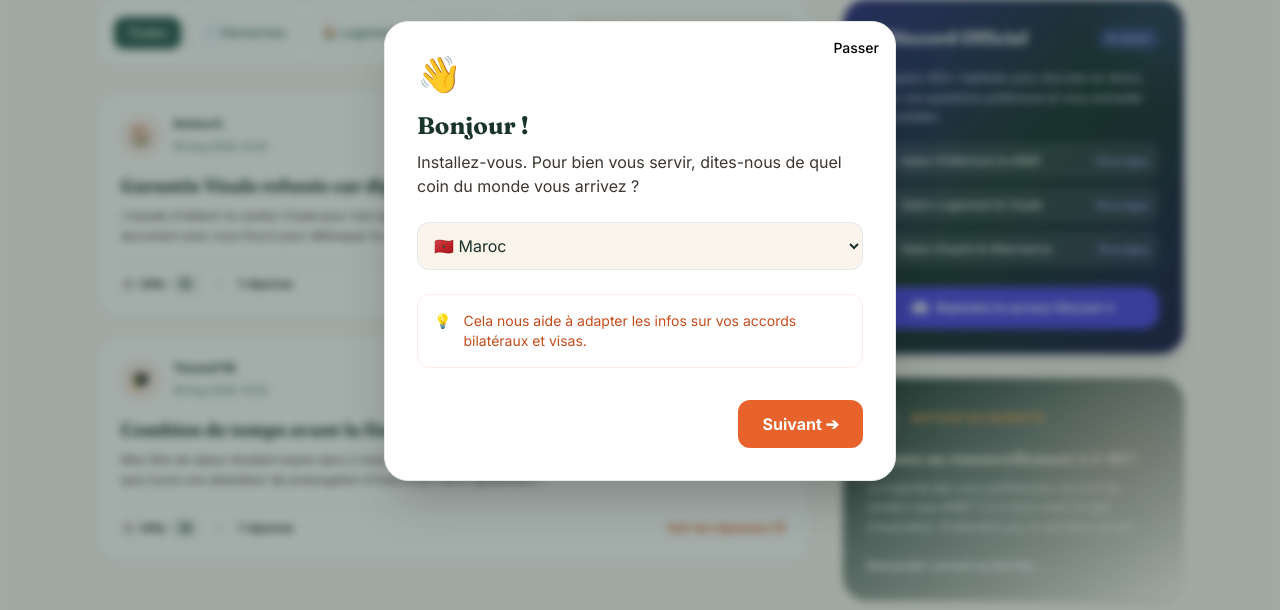
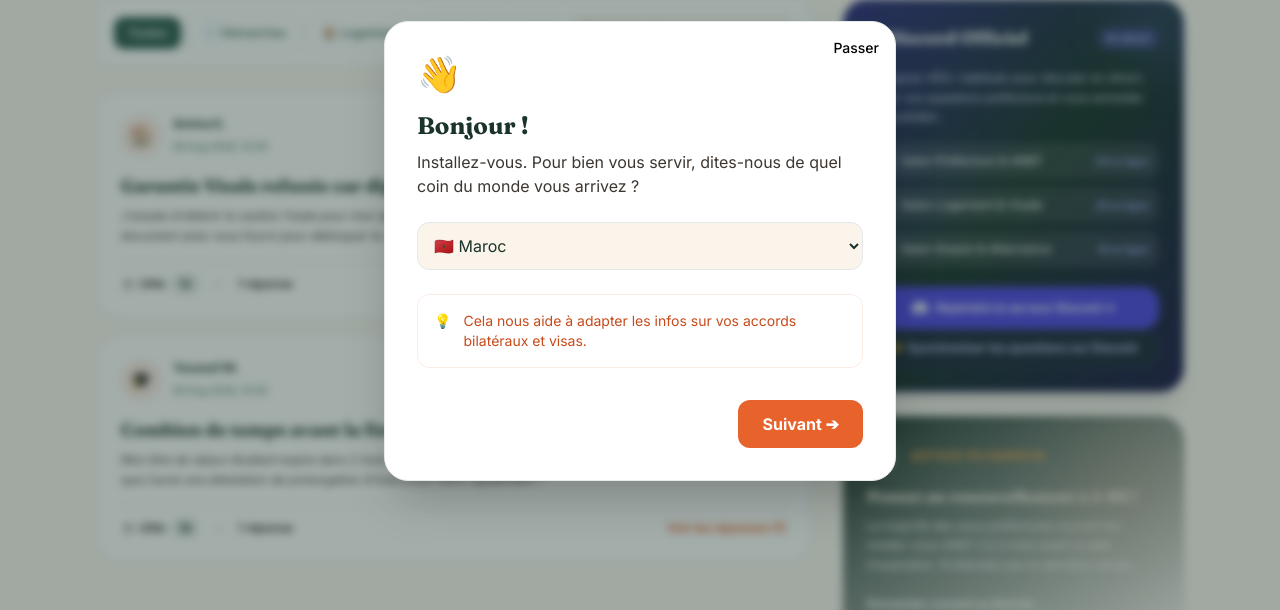
Before and after one commit to Anass-HOUDZI/projet-ia-django, a Django app: page /community/ in a window 1280 px wide. Shown: the part 475-1085 px from the top of the page. Run offline with Django 5.2, Linux system fonts and the light colour scheme; data comes from the database, SQL or seed files in the repository; data that the repository does not hold is empty; some libraries are stand-ins or nearby versions.

Commit message:
fix: improve Discord webhook SSL payload and add direct sync button

```diff
--- a/community/models.py
+++ b/community/models.py
@@ -2,6 +2,7 @@ from django.db import models
 from django.conf import settings
 import json
 import urllib.request
+import ssl
 
 class CommunityCategory(models.Model):
     name = models.CharField(max_length=100)
@@ -33,11 +34,11 @@ class CommunityPost(models.Model):
 
     def notify_discord_bot(self):
         """
-        Bridge Bot Discord : Envoie une notification formatée (Embed) au serveur Discord (via urllib.request).
+        Bridge Bot Discord : Envoie une notification formatée (Embed) au serveur Discord via Webhook.
         """
         webhook_url = getattr(settings, 'DISCORD_WEBHOOK_URL', '')
         if not webhook_url or 'dummy' in webhook_url:
-            print(f"[Discord Bot] Question enregistrée en BDD : '{self.title}' (Prêt pour webhook Discord)")
+            print(f"[Discord Bot Warning] Webhook URL absente ou dummy : '{self.title}'")
             return False
 
         embed = {
@@ -48,7 +49,7 @@ class CommunityPost(models.Model):
             "fields": [
                 {
                     "name": "Catégorie",
-                    "value": self.category_slug.upper(),
+                    "value": str(self.category_slug).upper(),
                     "inline": True
                 },
                 {
@@ -63,17 +64,20 @@ class CommunityPost(models.Model):
         }
 
         payload = json.dumps({
+            "content": f"☕ **Nouvelle question posée par {self.author_name} en Grande Salle !**",
             "username": "Le Barista Discord Bot ☕",
             "embeds": [embed]
         }).encode('utf-8')
 
         try:
+            context = ssl._create_unverified_context()
             req = urllib.request.Request(
                 webhook_url,
                 data=payload,
                 headers={'Content-Type': 'application/json', 'User-Agent': 'Mozilla/5.0'}
             )
-            with urllib.request.urlopen(req, timeout=4) as response:
+            with urllib.request.urlopen(req, context=context, timeout=6) as response:
+                print(f"[Discord Bot Success] Webhook response status: {response.status} pour '{self.title}'")
                 if response.status in [200, 204]:
                     self.sent_to_discord = True
                     self.save(update_fields=['sent_to_discord'])
--- a/community/templates/community/index.html
+++ b/community/templates/community/index.html
@@ -153,6 +153,10 @@
                     <svg class="w-4 h-4" fill="currentColor" viewBox="0 0 24 24"><path d="M20.317 4.37a19.791 19.791 0 0 0-4.885-1.515.074.074 0 0 0-.079.037c-.21.375-.444.864-.608 1.25a18.27 18.27 0 0 0-5.487 0 12.64 12.64 0 0 0-.617-1.25.077.077 0 0 0-.079-.037A19.736 19.736 0 0 0 3.677 4.37a.07.07 0 0 0-.032.027C.533 9.046-.32 13.58.099 18.057a.082.082 0 0 0 .031.057 19.9 19.9 0 0 0 5.993 3.03.078.078 0 0 0 .084-.028c.462-.63.874-1.295 1.226-1.994.021-.041.001-.09-.041-.106a13.107 13.107 0 0 1-1.872-.892.077.077 0 0 1-.008-.128 10.2 10.2 0 0 0 .372-.292.074.074 0 0 1 .077-.01c3.928 1.793 8.18 1.793 12.061 0a.074.074 0 0 1 .078.01c.12.098.246.198.373.292a.077.077 0 0 1-.006.127 12.299 12.299 0 0 1-1.873.892.077.077 0 0 0-.041.107c.36.698.772 1.362 1.225 1.993a.076.076 0 0 0 .084.028 19.839 19.839 0 0 0 6.002-3.03.077.077 0 0 0 .032-.054c.5-5.177-.838-9.674-3.549-13.66a.061.061 0 0 0-.031-.028zM8.02 15.33c-1.183 0-2.157-1.085-2.157-2.419 0-1.333.956-2.419 2.157-2.419 1.21 0 2.176 1.096 2.157 2.42 0 1.333-.956 2.418-2.157 2.418zm7.975 0c-1.183 0-2.157-1.085-2.157-2.419 0-1.333.955-2.419 2.157-2.419 1.21 0 2.176 1.096 2.157 2.42 0 1.333-.946 2.418-2.157 2.418z"/></svg>
                     Rejoindre le serveur Discord ➔
                 </a>
+
+                <button id="sync-discord-btn" onclick="syncWithDiscord()" class="w-full bg-slate-800 hover:bg-slate-700 text-indigo-200 font-bold py-2.5 px-4 rounded-2xl transition-all flex items-center justify-center gap-2 text-xs border border-indigo-500/20">
+                    ⚡ Synchroniser les questions sur Discord
+                </button>
             </div>
 
             <!-- Widget 2: Barista Weekly Advice -->
@@ -557,6 +561,25 @@
         });
     }
 
+    function syncWithDiscord() {
+        const btn = document.getElementById('sync-discord-btn');
+        if (btn) btn.innerText = "⏳ Synchronisation...";
+        fetch('/community/api/sync_discord/', { method: 'POST' })
+            .then(res => res.json())
+            .then(data => {
+                if (data.status === 'success') {
+                    if (btn) btn.innerText = "✅ Synchronisé (" + data.synced_count + ")";
+                    setTimeout(() => {
+                        if (btn) btn.innerText = "⚡ Synchroniser les questions sur Discord";
+                    }, 3000);
+                    loadPostsFromDB();
+                }
+            })
+            .catch(err => {
+                if (btn) btn.innerText = "⚡ Synchroniser les questions sur Discord";
+            });
+    }
+
     function escapeHtml(str) {
         if (!str) return '';
         return str.replace(/&/g, "&amp;").replace(/</g, "&lt;").replace(/>/g, "&gt;").replace(/"/g, "&quot;").replace(/'/g, "&#039;");
--- a/community/urls.py
+++ b/community/urls.py
@@ -6,6 +6,7 @@ app_name = 'community'
 urlpatterns = [
     path('', views.index_view, name='index'),
     path('api/posts/', views.api_posts, name='api_posts'),
+    path('api/sync_discord/', views.api_sync_discord, name='api_sync_discord'),
     path('api/posts/<int:post_id>/like/', views.api_like_post, name='api_like_post'),
     path('api/posts/<int:post_id>/reply/', views.api_add_reply, name='api_add_reply'),
 ]
--- a/community/views.py
+++ b/community/views.py
@@ -1,16 +1,30 @@
 from django.shortcuts import render, get_object_or_404
 from django.http import JsonResponse
 from django.views.decorators.csrf import csrf_exempt
+from django.core.management import call_command
 import json
 from .models import CommunityPost, CommunityReply, CommunityCategory
+
+def ensure_community_tables():
+    """
+    S'assure que les tables SQLite existent et sont peuplées, sinon exécute les migrations.
+    """
+    try:
+        if CommunityPost.objects.count() == 0:
+            seed_initial_community_posts()
+    except Exception as e:
+        try:
+            call_command('migrate', 'community', interactive=False)
+            if CommunityPost.objects.count() == 0:
+                seed_initial_community_posts()
+        except Exception as migrate_err:
+            print("Auto migration community error:", migrate_err)
 
 def index_view(request):
     """
     Renders the community landing page with database posts & Discord bot integration.
     """
-    if CommunityPost.objects.count() == 0:
-        seed_initial_community_posts()
-
+    ensure_community_tables()
     posts = CommunityPost.objects.all().prefetch_related('replies')
     return render(request, 'community/index.html', {'db_posts': posts})
 
@@ -20,8 +34,7 @@ def api_posts(request):
     GET: List all posts from SQLite DB.
     POST: Create a new post & bridge notification to Discord Bot Webhook.
     """
-    if CommunityPost.objects.count() == 0:
-        seed_initial_community_posts()
+    ensure_community_tables()
 
     if request.method == 'GET':
         posts = CommunityPost.objects.all().prefetch_related('replies')
@@ -81,6 +94,19 @@ def api_posts(request):
 
         except Exception as e:
             return JsonResponse({'status': 'error', 'message': str(e)}, status=500)
+
+@csrf_exempt
+def api_sync_discord(request):
+    """
+    Synchronise les questions avec le serveur Discord via le Webhook Bot.
+    """
+    ensure_community_tables()
+    posts = CommunityPost.objects.all()
+    count = 0
+    for p in posts:
+        if p.notify_discord_bot():
+            count += 1
+    return JsonResponse({'status': 'success', 'synced_count': count, 'message': f'{count} question(s) transmise(s) à Discord !'})
 
 @csrf_exempt
 def api_like_post(request, post_id):
```
